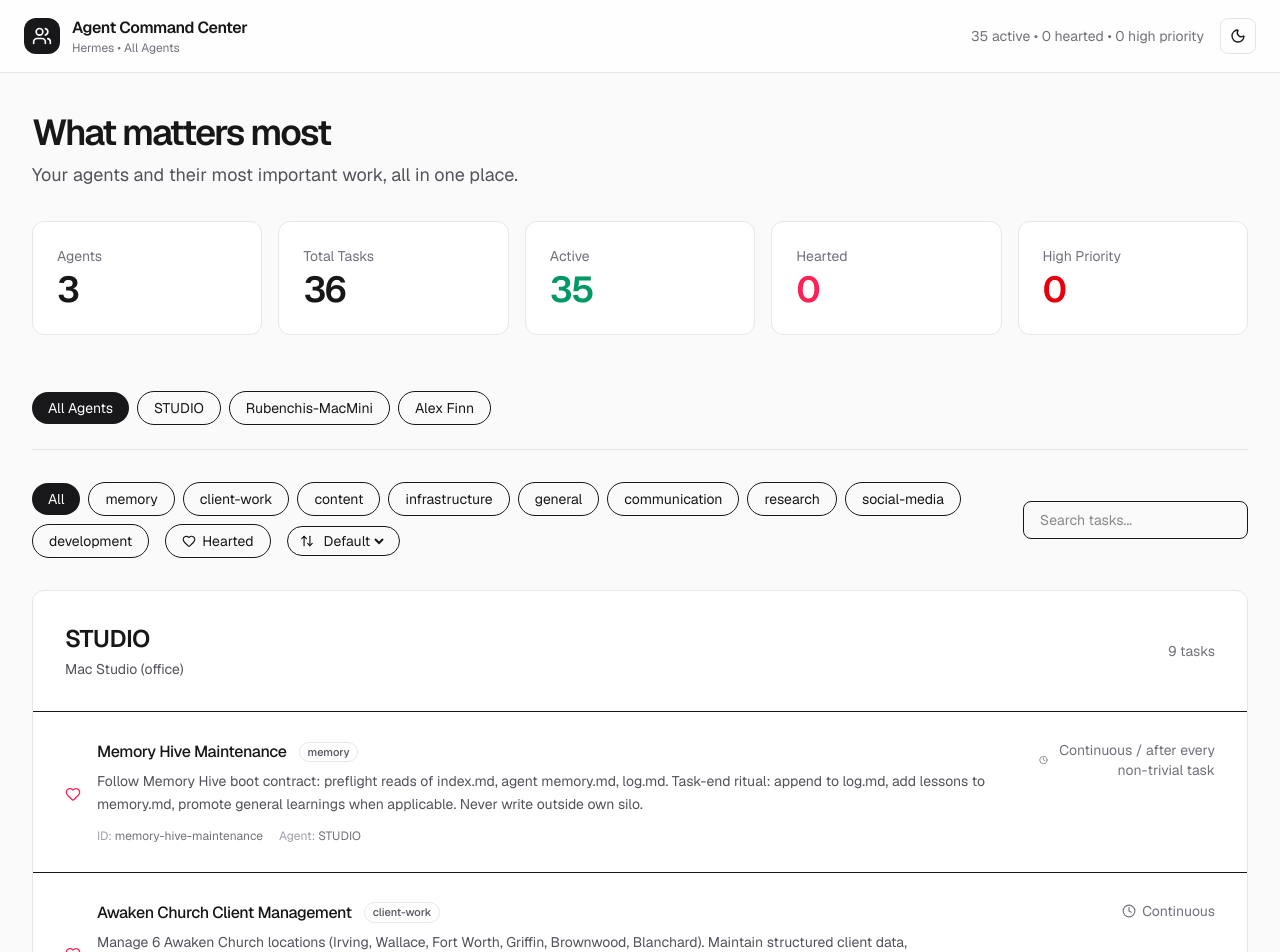
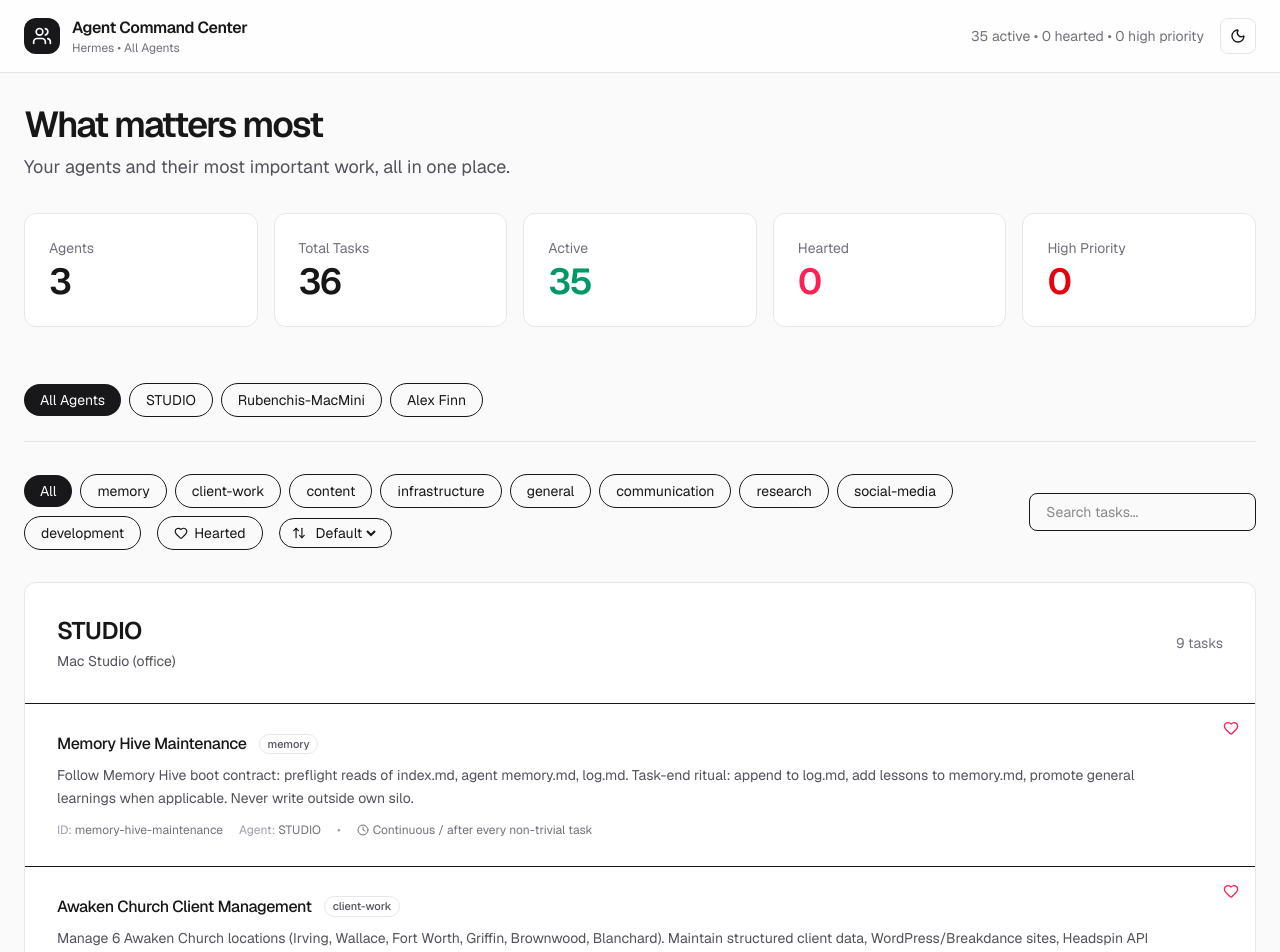
Before and after one commit to rubengarciajr/agent-tasks-dashboard, a Next.js app: page / in a window 1280 px wide. Shown: the top 952 px of the page. Built offline with nearby package versions, Linux system fonts and the light colour scheme.

Commit message:
feat: heart icon now positioned in top-right corner with z-10 and padding

```diff
--- a/app/page.tsx
+++ b/app/page.tsx
@@ -1,7 +1,7 @@
 "use client";
 
 import React, { useState, useEffect } from "react";
-import { Moon, Sun, Users, Clock, ArrowUpDown, Heart, Star, Filter } from "lucide-react";
+import { Moon, Sun, Users, Clock, ArrowUpDown, Heart, Star } from "lucide-react";
 import { useTheme } from "next-themes";
 
 import studioTasks from "../data/hermes-studio-tasks.json";
@@ -57,7 +57,6 @@ export default function AgentDashboard() {
   const [showFocusMode, setShowFocusMode] = useState(false);
   const [heartedTasks, setHeartedTasks] = useState<Record<string, boolean>>({});
 
-  // Load hearts
   useEffect(() => {
     const saved = localStorage.getItem("heartedTasks");
     if (saved) setHeartedTasks(JSON.parse(saved));
@@ -69,12 +68,10 @@ export default function AgentDashboard() {
     localStorage.setItem("heartedTasks", JSON.stringify(newHearted));
   };
 
-  // Get all tasks flattened with agent info
   const allTasksWithAgent = rawAgents.flatMap((agent) =>
     agent.tasks.map((task) => ({ ...task, agent }))
   );
 
-  // Focus tasks (hearted or high priority)
   const focusTasks = allTasksWithAgent
     .filter((t) => heartedTasks[t.id] || t.priority === "high")
     .sort((a, b) => {
@@ -83,7 +80,6 @@ export default function AgentDashboard() {
       return bScore - aScore;
     });
 
-  // Apply filters
   let filteredAgents = rawAgents
     .filter((agent) => (selectedAgent === null ? true : agent.agent_id === selectedAgent))
     .map((agent) => {
@@ -101,7 +97,6 @@ export default function AgentDashboard() {
     })
     .filter((agent) => agent.tasks.length > 0);
 
-  // Sorting
   if (sortMode === "id-asc") {
     filteredAgents.sort((a, b) => a.agent_id.localeCompare(b.agent_id));
   } else if (sortMode === "id-desc") {
@@ -134,9 +129,8 @@ export default function AgentDashboard() {
 
   return (
     <div className="min-h-screen bg-zinc-50 dark:bg-zinc-950">
-      {/* Top Bar */}
       <header className="sticky top-0 z-50 border-b border-zinc-200 bg-white/95 backdrop-blur-md dark:border-zinc-800 dark:bg-zinc-950/95">
-        <div className="mx-auto flex max-w-screen-2xl items-center justify-between px-6 py-4">
+        <div className="mx-auto flex max-w-7xl items-center justify-between px-6 py-4">
           <div className="flex items-center gap-3">
             <div className="flex h-9 w-9 items-center justify-center rounded-xl bg-zinc-900 text-white dark:bg-white dark:text-zinc-900">
               <Users className="h-5 w-5" />
@@ -161,8 +155,7 @@ export default function AgentDashboard() {
         </div>
       </header>
 
-      <div className="mx-auto max-w-screen-2xl px-8 py-10">
-        {/* Header */}
+      <div className="mx-auto max-w-7xl px-6 py-8">
         <div className="mb-8">
           <h1 className="text-4xl font-semibold tracking-tighter">What matters most</h1>
           <p className="mt-2 text-lg text-zinc-600 dark:text-zinc-400">
@@ -170,7 +163,6 @@ export default function AgentDashboard() {
           </p>
         </div>
 
-        {/* Stats */}
         <div className="mb-14 grid grid-cols-2 gap-4 sm:grid-cols-5">
           <div className="card p-6"><div className="text-sm text-zinc-500">Agents</div><div className="text-4xl font-semibold tracking-tighter mt-1">{rawAgents.length}</div></div>
           <div className="card p-6"><div className="text-sm text-zinc-500">Total Tasks</div><div className="text-4xl font-semibold tracking-tighter mt-1">{totalTasks}</div></div>
@@ -179,7 +171,6 @@ export default function AgentDashboard() {
           <div className="card p-6"><div className="text-sm text-zinc-500">High Priority</div><div className="text-4xl font-semibold tracking-tighter mt-1 text-red-600 dark:text-red-500">{highPriorityCount}</div></div>
         </div>
 
-        {/* Focus Mode Banner */}
         {focusTasks.length > 0 && (
           <div className="mb-10 rounded-2xl border border-rose-200 bg-rose-50/80 p-8 dark:border-rose-900/50 dark:bg-rose-950/30">
             <div className="flex items-center justify-between mb-4">
@@ -205,7 +196,6 @@ export default function AgentDashboard() {
           </div>
         )}
 
-        {/* Agent Filter */}
         <div className="mb-6 flex flex-wrap items-center gap-2">
           <button onClick={() => setSelectedAgent(null)} className={`rounded-full px-4 py-1.5 text-sm ${selectedAgent === null ? "bg-zinc-900 text-white dark:bg-white dark:text-zinc-900" : "border"}`}>All Agents</button>
           {rawAgents.map((agent) => (
@@ -217,16 +207,13 @@ export default function AgentDashboard() {
 
         <div className="mb-8 border-t border-zinc-200 dark:border-zinc-800" />
 
-        {/* Filters */}
         <div className="mb-8 flex flex-col gap-4 sm:flex-row sm:items-center sm:justify-between">
           <div className="flex flex-wrap items-center gap-2">
-            {/* Category */}
             <button onClick={() => setSelectedCategory("All")} className={`rounded-full px-4 py-1.5 text-sm ${selectedCategory === "All" ? "bg-zinc-900 text-white dark:bg-white dark:text-zinc-900" : "border"}`}>All</button>
             {allCategories.map((cat) => (
               <button key={cat} onClick={() => setSelectedCategory(cat)} className={`rounded-full px-4 py-1.5 text-sm ${selectedCategory === cat ? "bg-zinc-900 text-white dark:bg-white dark:text-zinc-900" : "border"}`}>{cat}</button>
             ))}
 
-            {/* Project Filter */}
             {allProjects.length > 0 && (
               <select value={selectedProject} onChange={(e) => setSelectedProject(e.target.value)} className="ml-2 rounded-full border px-4 py-1.5 text-sm">
                 <option value="All">All Projects</option>
@@ -234,12 +221,10 @@ export default function AgentDashboard() {
               </select>
             )}
 
-            {/* Hearted */}
             <button onClick={() => setShowHeartedOnly(!showHeartedOnly)} className={`ml-2 flex items-center gap-1.5 rounded-full px-4 py-1.5 text-sm ${showHeartedOnly ? "bg-rose-600 text-white" : "border"}`}>
               <Heart className={`h-3.5 w-3.5 ${showHeartedOnly ? "fill-white" : ""}`} /> Hearted
             </button>
 
-            {/* Sort */}
             <div className="ml-2 flex items-center gap-1.5 rounded-full border px-3 py-1 text-sm">
               <ArrowUpDown className="h-3.5 w-3.5" />
               <select value={sortMode} onChange={(e) => setSortMode(e.target.value as SortMode)} className="bg-transparent text-sm focus:outline-none">
@@ -254,7 +239,6 @@ export default function AgentDashboard() {
           <input type="text" placeholder="Search tasks..." value={searchTerm} onChange={(e) => setSearchTerm(e.target.value)} className="w-full rounded-lg border px-4 py-2 text-sm sm:w-72" />
         </div>
 
-        {/* Main Task List */}
         <div className="space-y-8">
           {filteredAgents.length > 0 ? (
             filteredAgents.map((agent) => (
@@ -274,11 +258,15 @@ export default function AgentDashboard() {
                     const isHearted = !!heartedTasks[task.id];
                     const isHighPriority = task.priority === "high";
                     return (
-                      <div key={task.id} className={`px-8 py-7 transition-colors ${isHearted ? "bg-rose-50/70 dark:bg-rose-950/30" : ""} ${isHighPriority && !isHearted ? "bg-amber-50/60 dark:bg-amber-950/20" : ""}`}>
-                        <div className="flex gap-4">
-                          <button onClick={() => toggleHeart(task.id)} className="mt-1 flex-shrink-0 text-rose-500">
-                            <Heart className={`h-4 w-4 ${isHearted ? "fill-rose-500" : "fill-transparent"}`} />
-                          </button>
+                      <div key={task.id} className={`relative px-8 py-7 pr-16 transition-colors ${isHearted ? "bg-rose-50/70 dark:bg-rose-950/30" : ""} ${isHighPriority && !isHearted ? "bg-amber-50/60 dark:bg-amber-950/20" : ""}`}>
+                        <button
+                          onClick={() => toggleHeart(task.id)}
+                          className="absolute top-4 right-4 z-10 text-rose-500 hover:text-rose-600 transition-colors"
+                        >
+                          <Heart className={`h-4 w-4 ${isHearted ? "fill-rose-500" : "fill-transparent"}`} />
+                        </button>
+
+                        <div className="flex gap-3 pr-2">
                           <div className="flex-1 min-w-0">
                             <div className="flex items-center gap-3 flex-wrap">
                               <div className="font-medium tracking-tight">{task.name}</div>
@@ -286,16 +274,17 @@ export default function AgentDashboard() {
                               {task.category && <span className="badge">{task.category}</span>}
                               {task.project && <span className="badge bg-blue-100 text-blue-700 dark:bg-blue-950 dark:text-blue-400 border-blue-200">{task.project}</span>}
                             </div>
-                            <p className="text-sm text-zinc-600 dark:text-zinc-400 mt-1.5 leading-relaxed">{task.description}</p>
-                            <div className="mt-3 flex flex-wrap gap-x-4 gap-y-1 text-xs text-zinc-500 font-mono">
+
+                            <p className="text-sm text-zinc-600 dark:text-zinc-400 mt-2 leading-relaxed">{task.description}</p>
+
+                            <div className="mt-3 flex flex-wrap items-center gap-x-4 gap-y-1 text-xs text-zinc-500 font-mono">
                               <div><span className="text-zinc-400">ID:</span> {task.id}</div>
                               <div><span className="text-zinc-400">Agent:</span> {agent.agent_name || agent.agent_id}</div>
                               {task.project && <div><span className="text-zinc-400">Project:</span> {task.project}</div>}
+                              <div className="text-zinc-400">•</div>
+                              <div className="flex items-center gap-1"><Clock className="h-3 w-3" />{task.schedule}</div>
+                              {task.cron_job_id && <div>{task.cron_job_id}</div>}
                             </div>
-                          </div>
-                          <div className="text-right text-sm text-zinc-500 w-36 md:w-44 shrink-0">
-                            <div className="flex items-center gap-1.5 justify-end"><Clock className="h-3.5 w-3.5" />{task.schedule}</div>
-                            {task.cron_job_id && <div className="font-mono text-xs mt-1 text-zinc-400">{task.cron_job_id}</div>}
                           </div>
                         </div>
                       </div>
```
